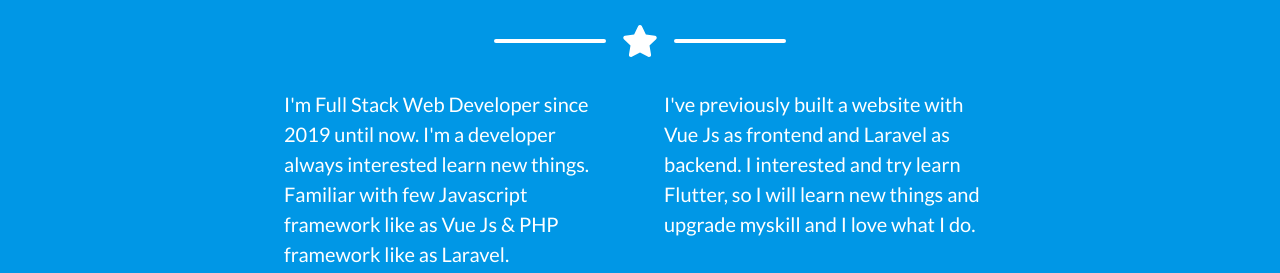
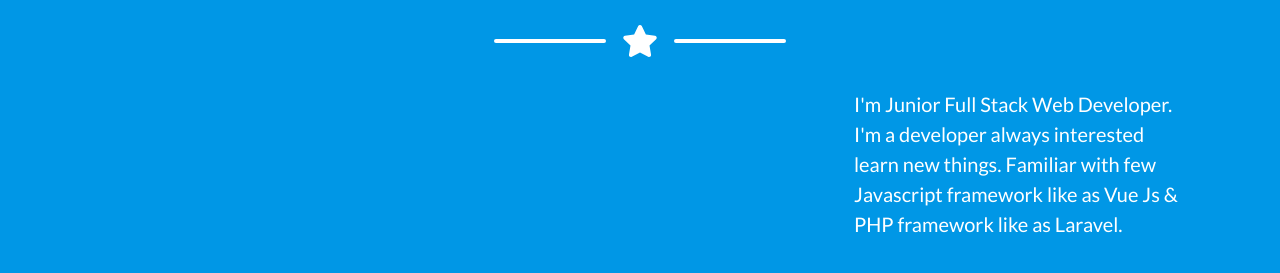
Before and after one commit to massndp/massndp.github.io, a plain HTML site: page index.html in a window 1280 px wide. Shown: the part 1748-2021 px from the top of the page. Drawn offline with nearby package versions, Linux system fonts and the light colour scheme.

Commit message:
Update index.html

```diff
--- a/index.html
+++ b/index.html
@@ -160,8 +160,8 @@
                 </div>
                 <!-- About Section Content-->
                 <div class="row">
-                    <div class="col-lg-4 ml-auto"><p class="lead">I'm Full Stack Web Developer since 2019 until now. I'm a developer always interested learn new things. Familiar with few Javascript framework like as Vue Js & PHP framework like as Laravel.</p></div>
-                    <div class="col-lg-4 mr-auto"><p class="lead">I've previously built a website with Vue Js as frontend and Laravel as backend. I interested and try learn Flutter, so I will learn new things and upgrade myskill and I love what I do.</p></div>
+                    <div class="col-lg-4 ml-auto"><p class="lead">I'm Junior Full Stack Web Developer. I'm a developer always interested learn new things. Familiar with few Javascript framework like as Vue Js & PHP framework like as Laravel.</p></div>
+<!--                     <div class="col-lg-4 mr-auto"><p class="lead">I've previously built a website with Vue Js as frontend and Laravel as backend. I interested and try learn Flutter, so I will learn new things and upgrade myskill and I love what I do.</p></div> -->
                 </div>
                 <!-- About Section Button-->
                 <div class="text-center mt-4">
```
